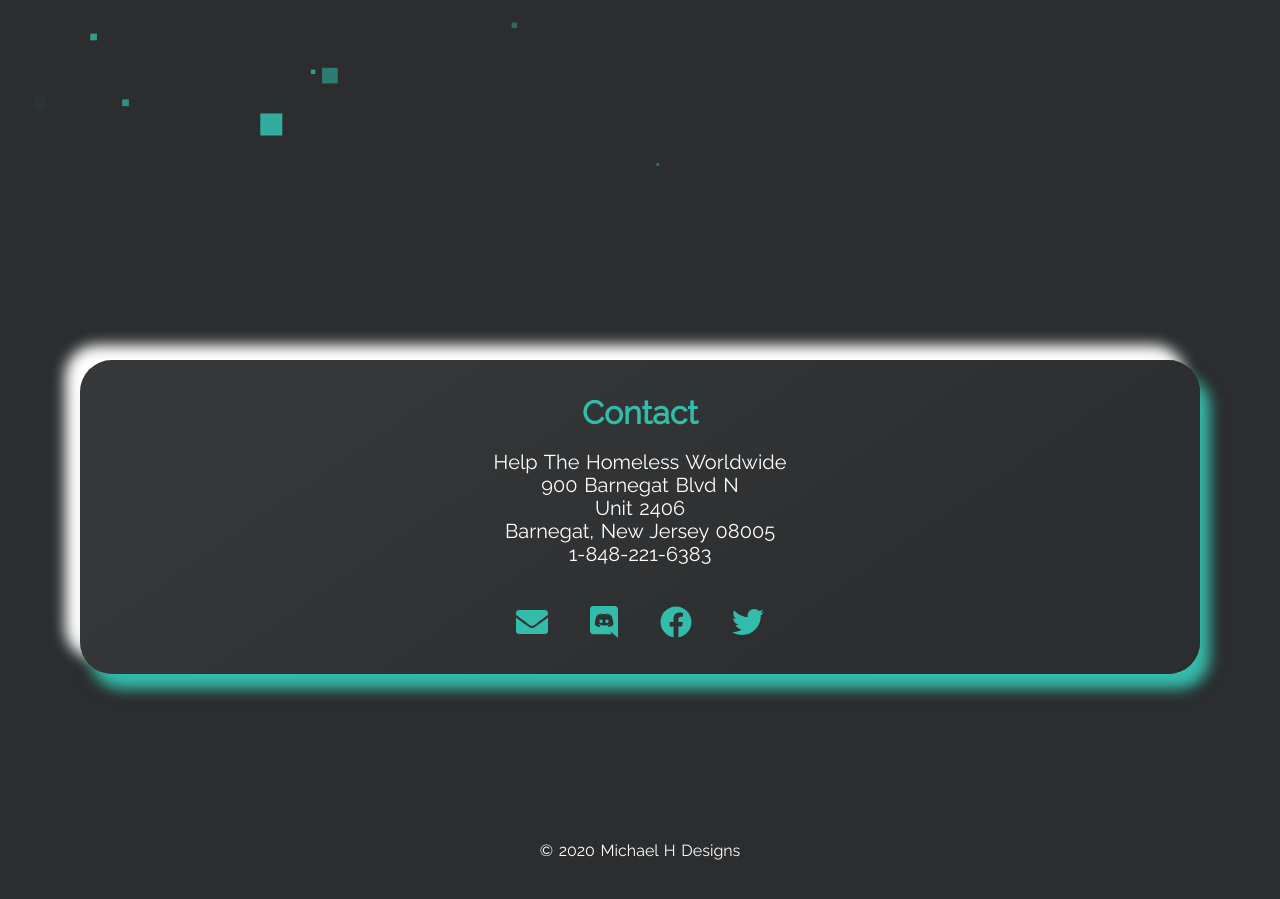
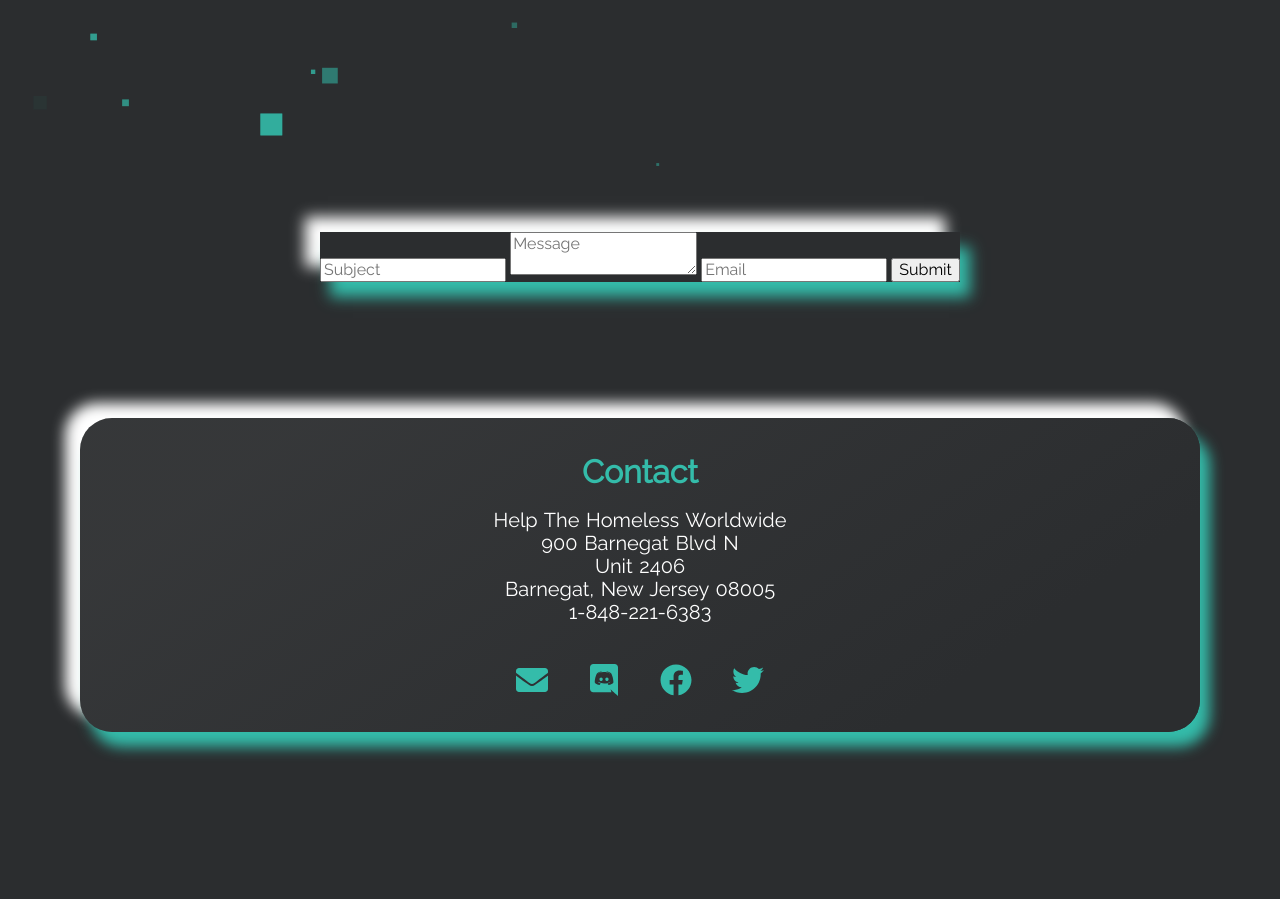
Before and after one commit to MichaelHDesigns/contact, a Jekyll site: the page built from index.html, in a window 1280 px wide and 900 px high, scrolled down 772 px. Built offline with Jekyll 4.4.1, drawn with Linux system fonts in a browser that asks for light colours.

Commit message:
Update landing-page.html

```diff
--- a/_includes/landing-page.html
+++ b/_includes/landing-page.html
@@ -90,3 +90,25 @@
     </h1>
   </div>
 </div>
+
+<!-- start contact content -->
+<section>
+<div class="landing-icons">
+<div class="row">
+ <div class="card neumorphism-card-big">
+<form action="https://submit-form.com/8ZJKP6gfn8RZPmnyq0Lja" target="_self">
+  <input
+    type="hidden"
+    name="_redirect"
+    value="https://michaelhdesigns.github.io/contact"/>
+   <!-- All elements must have a name attribute -->
+   <input type="text" name="subject" placeholder="Subject">
+   <textarea name="message" placeholder="Message"></textarea>
+   <input type="text" name="email" placeholder="Email">
+   <!-- A button of type submit -->
+   <button type="submit">Submit</button>
+</form>
+ </div>
+</div>
+</div>
+</section>
```
